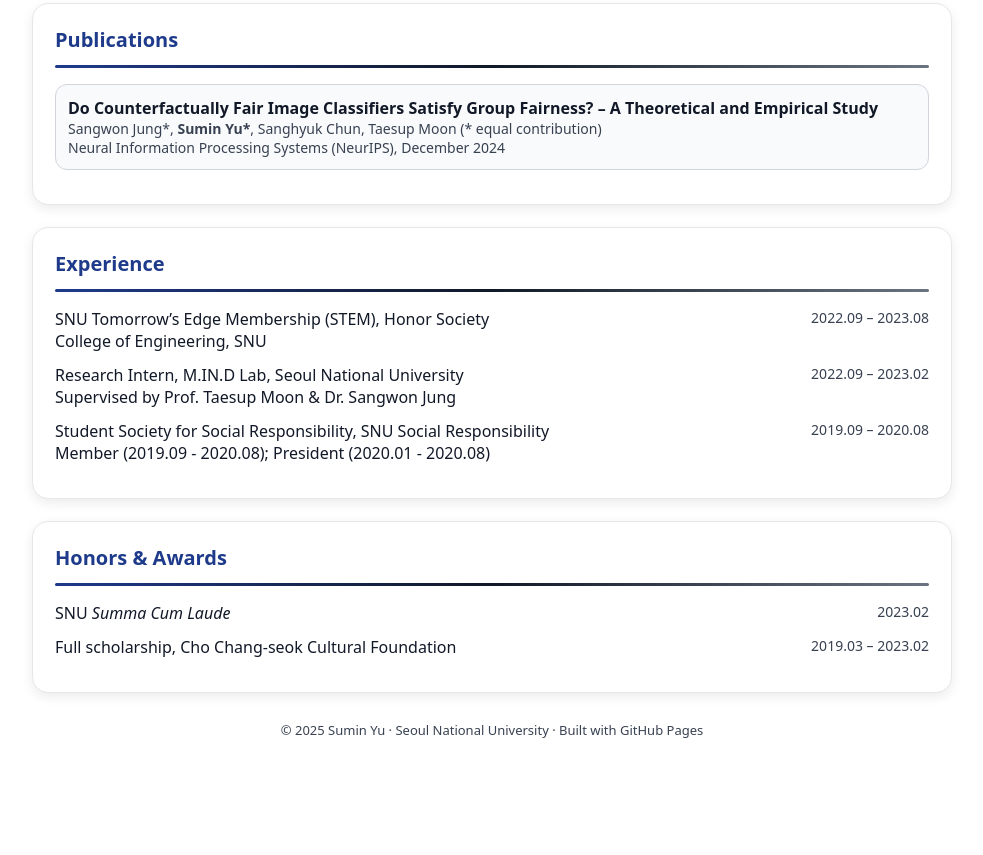
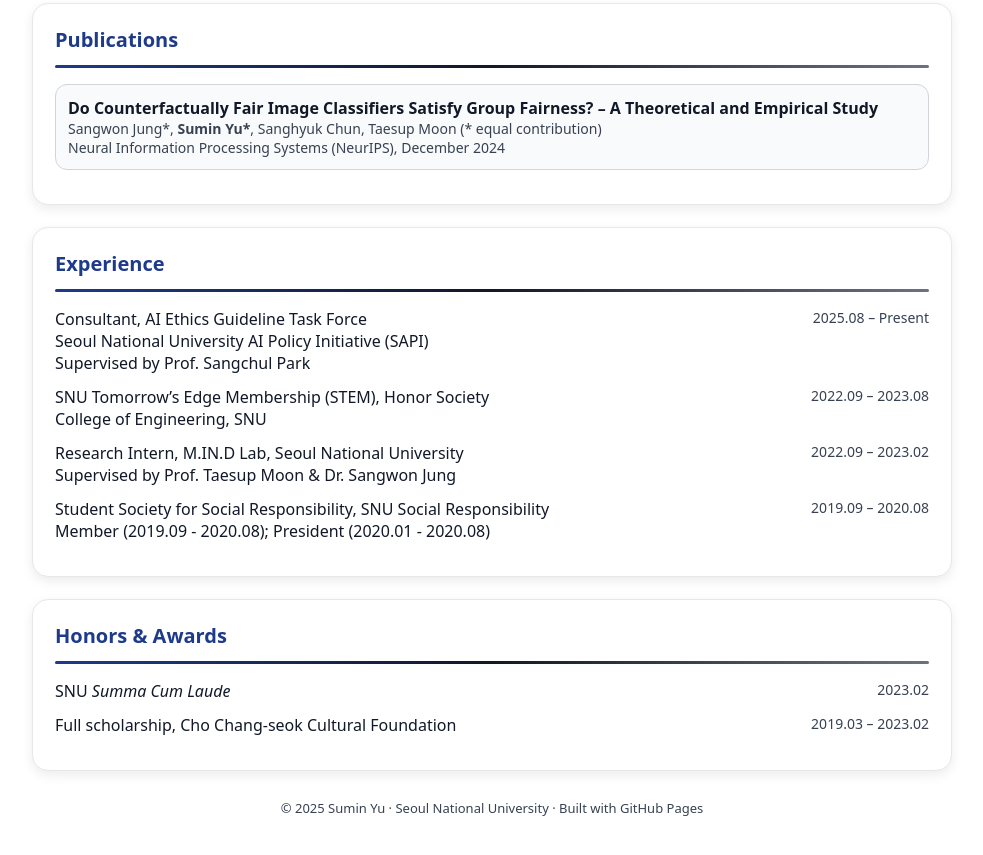
Before and after one commit to sumin-yu/sumin-yu.github.io, a plain HTML site: page index.html in a window 1280 px wide. Shown: the part 884-1739 px from the top of the page, without its empty margins (148-1131 px from the left). Before the commit the page ends 1703 px from the top, so only its background shows below. Drawn offline with Linux system fonts and the light colour scheme.

Commit message:
Update index.html

```diff
--- a/index.html
+++ b/index.html
@@ -191,6 +191,14 @@
   <div class="rule"></div>
   <ul class="cv-list">
     <li>
+      <div class="cv-right">2025.08 – Present</div>
+      <div class="cv-left">
+        Consultant, AI Ethics Guideline Task Force<br/>
+        Seoul National University AI Policy Initiative (SAPI)<br/>
+        Supervised by Prof. Sangchul Park
+      </div>
+    </li>
+    <li>
       <div class="cv-right">2022.09 – 2023.08</div>
       <div class="cv-left">
         SNU Tomorrow’s Edge Membership (STEM), Honor Society<br/>
```
